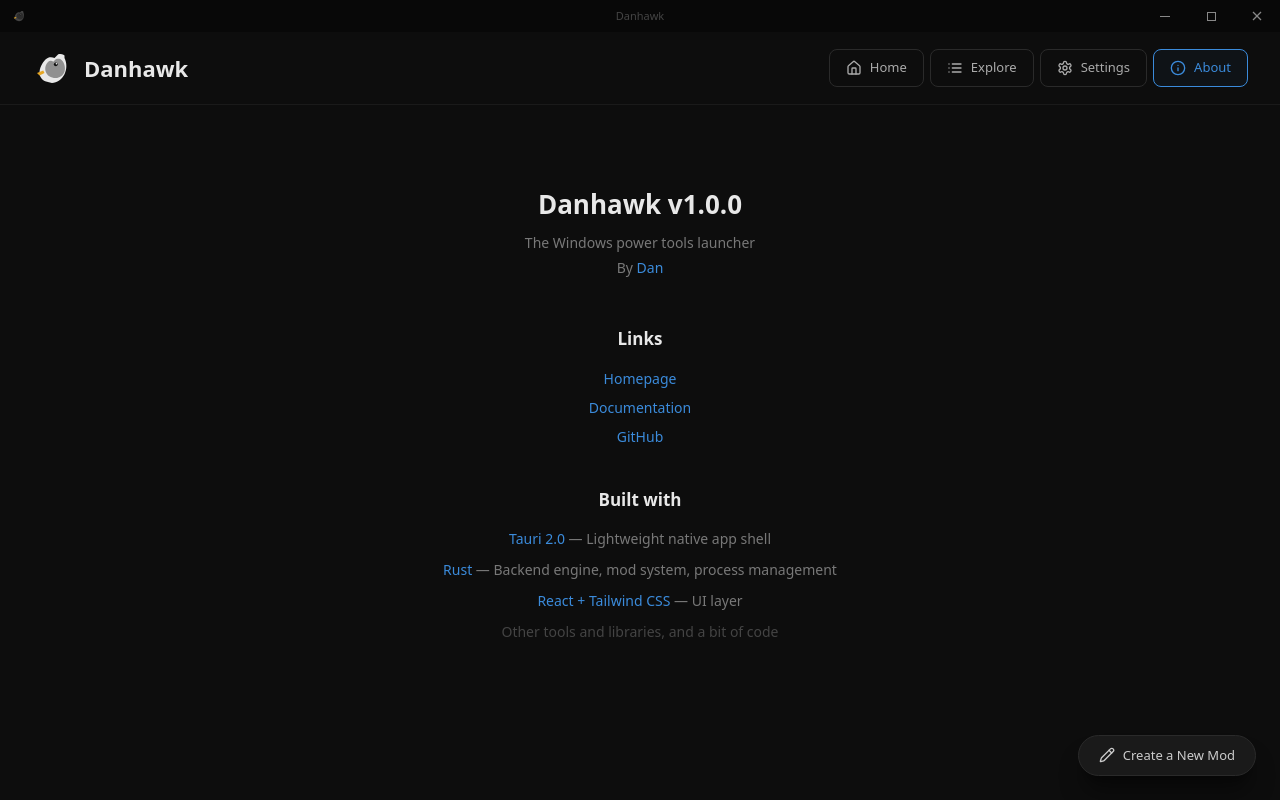
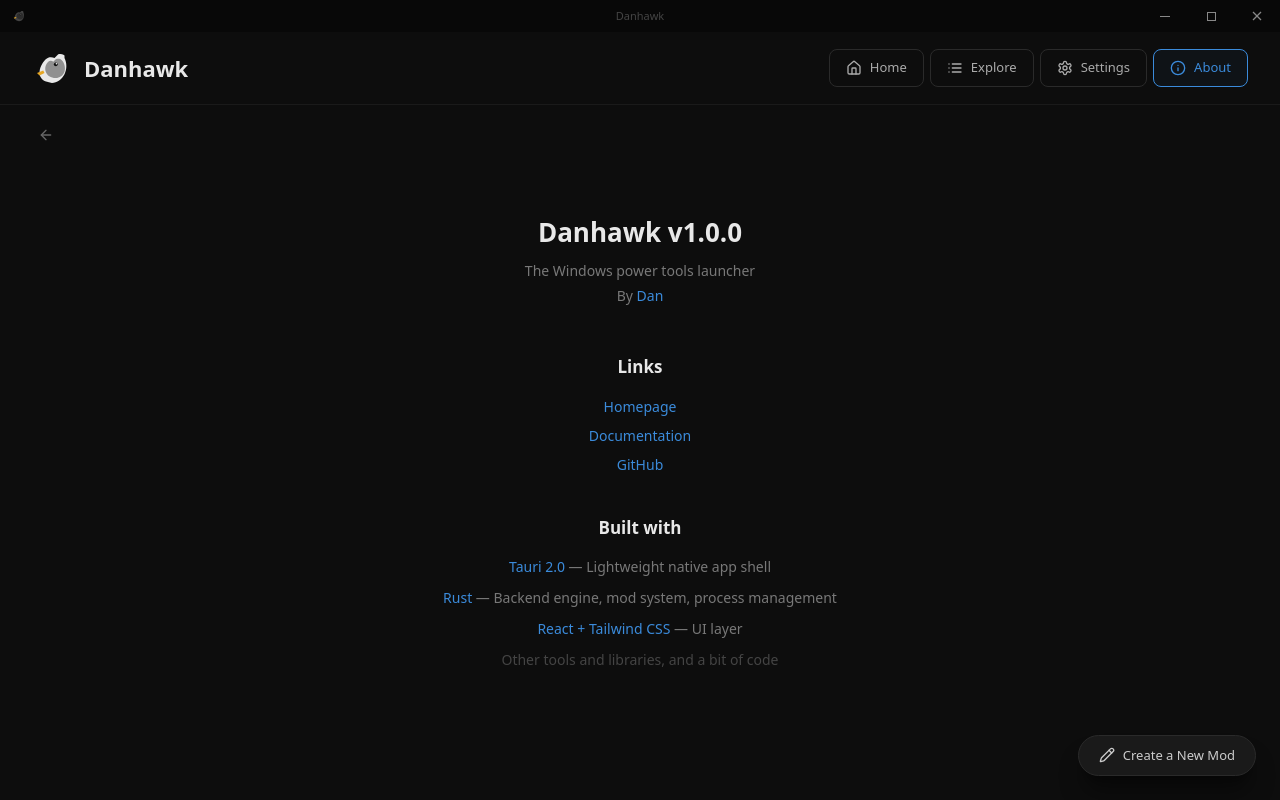
Before and after one commit to pavinc4/danhawk, a React (Vite) app in the folder app/: page /about in a window 1280 px wide. Built offline with nearby package versions, Linux system fonts and the light colour scheme.

Commit message:
feat: add back button to explore, settings, and about pages

```diff
--- a/app/src/pages/About.tsx
+++ b/app/src/pages/About.tsx
@@ -1,7 +1,15 @@
+import { ArrowLeft } from "lucide-react";
+import { useNavigate } from "react-router-dom";
+
 export default function AboutPage() {
+  const navigate = useNavigate();
   return (
     <div className="bg-[#0d0d0d] min-h-full">
-      <main className="flex flex-col items-center justify-center px-8 py-20 text-center animate-in fade-in slide-in-from-bottom-2 duration-300">
+      <main className="px-8 pb-24 animate-in fade-in slide-in-from-bottom-2 duration-300">
+        <button onClick={() => navigate(-1)} className="p-1.5 hover:bg-[#1c1c1c] rounded-md transition-colors duration-150 mt-4 mb-6 flex-shrink-0">
+          <ArrowLeft className="w-4 h-4 text-[#666666]" />
+        </button>
+        <div className="flex flex-col items-center justify-center text-center py-10">
           <h1 className="text-[26px] font-bold text-[#e8e8e8] mb-2">Danhawk v1.0.0</h1>
           <p className="text-[14px] text-[#787878] mb-1">The Windows power tools launcher</p>
           <p className="text-[14px] text-[#787878] mb-12">
@@ -27,6 +35,7 @@
               <p className="text-[#444444]">Other tools and libraries, and a bit of code</p>
             </div>
           </section>
+        </div>
       </main>
     </div>
   );
--- a/app/src/pages/Explore.tsx
+++ b/app/src/pages/Explore.tsx
@@ -1,5 +1,6 @@
 import { useState, useMemo } from "react";
-import { Search, ArrowUpDown } from "lucide-react";
+import { Search, ArrowUpDown, ArrowLeft } from "lucide-react";
+import { useNavigate } from "react-router-dom";
 import { ModCard } from "../components/danhawk/mod-card";
 import { useModStore } from "../store/mod-store";
 
@@ -11,6 +12,7 @@
   const [sortOrder, setSortOrder] = useState<SortOrder>("az");
   const [showSortMenu, setShowSortMenu] = useState(false);
   const { mods, loading, isInstalled } = useModStore();
+  const navigate = useNavigate();
 
   // Build category list dynamically from actual extension data
   const categories = useMemo(() => {
@@ -61,6 +63,9 @@
   return (
     <div className="bg-[#0d0d0d] min-h-full" onClick={() => setShowSortMenu(false)}>
       <main className="px-8 pb-24">
+        <button onClick={() => navigate(-1)} className="p-1.5 hover:bg-[#1c1c1c] rounded-md transition-colors duration-150 mt-4 mb-2 flex-shrink-0">
+          <ArrowLeft className="w-4 h-4 text-[#666666]" />
+        </button>
 
         {/* Search + sort */}
         <div className="flex items-center gap-2 mb-4 mt-2">
--- a/app/src/pages/Settings.tsx
+++ b/app/src/pages/Settings.tsx
@@ -1,5 +1,6 @@
 import { useState } from "react";
-import { ChevronRight } from "lucide-react";
+import { ChevronRight, ArrowLeft } from "lucide-react";
+import { useNavigate } from "react-router-dom";
 
 function Toggle({ checked, onChange }: { checked: boolean; onChange: (val: boolean) => void }) {
   return (
@@ -15,6 +16,7 @@
 }
 
 export default function SettingsPage() {
+  const navigate = useNavigate();
   const [language, setLanguage] = useState("English");
   const [checkUpdates, setCheckUpdates] = useState(true);
   const [developerMode, setDeveloperMode] = useState(true);
@@ -27,6 +29,9 @@
   return (
     <div className="bg-[#0d0d0d] min-h-full">
       <main className="px-8 pb-24 max-w-3xl animate-in fade-in slide-in-from-bottom-2 duration-300">
+        <button onClick={() => navigate(-1)} className="p-1.5 hover:bg-[#1c1c1c] rounded-md transition-colors duration-150 mt-4 mb-2 flex-shrink-0">
+          <ArrowLeft className="w-4 h-4 text-[#666666]" />
+        </button>
         <section className="mb-8">
           <h3 className="text-[#3b8bdb] font-semibold text-[14px] mb-1">Language</h3>
           <p className="text-[12px] text-[#787878] mb-1">Select your preferred display language for Danhawk.</p>
```
Lines whose indentation alone changed are shown as unchanged.
